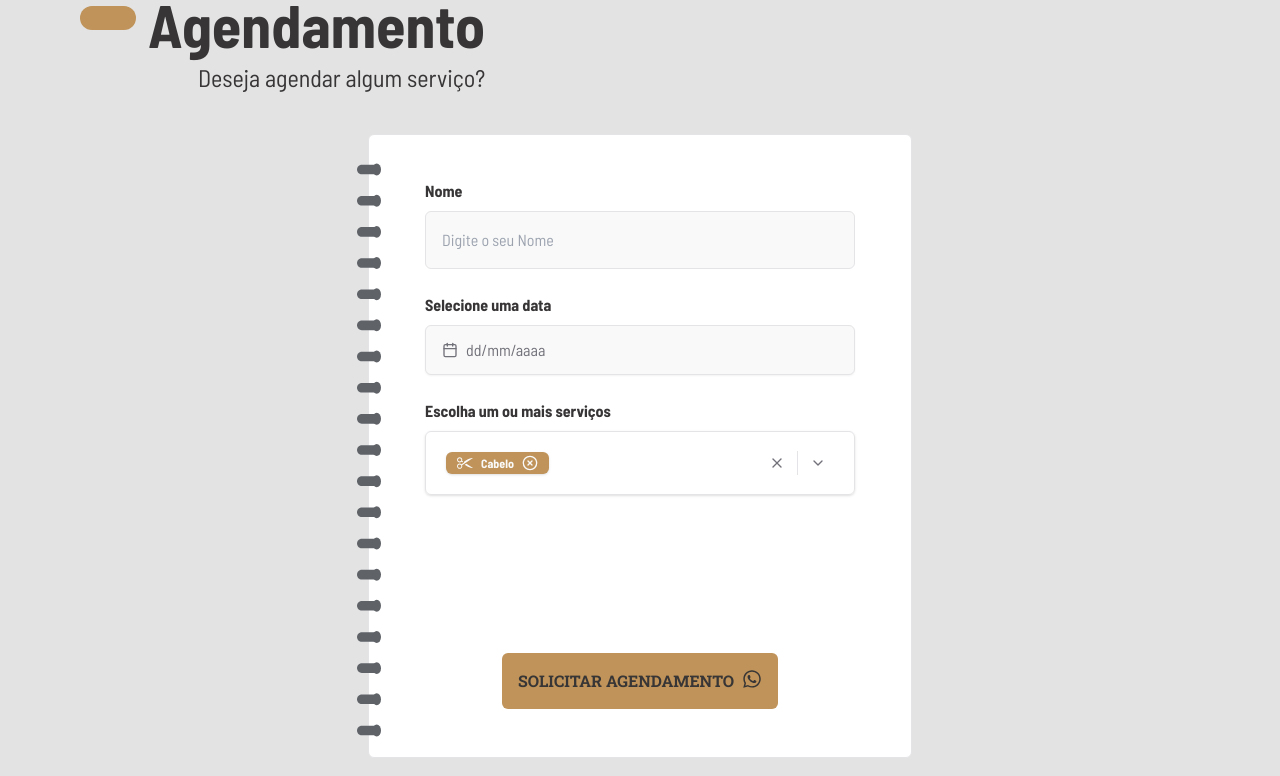
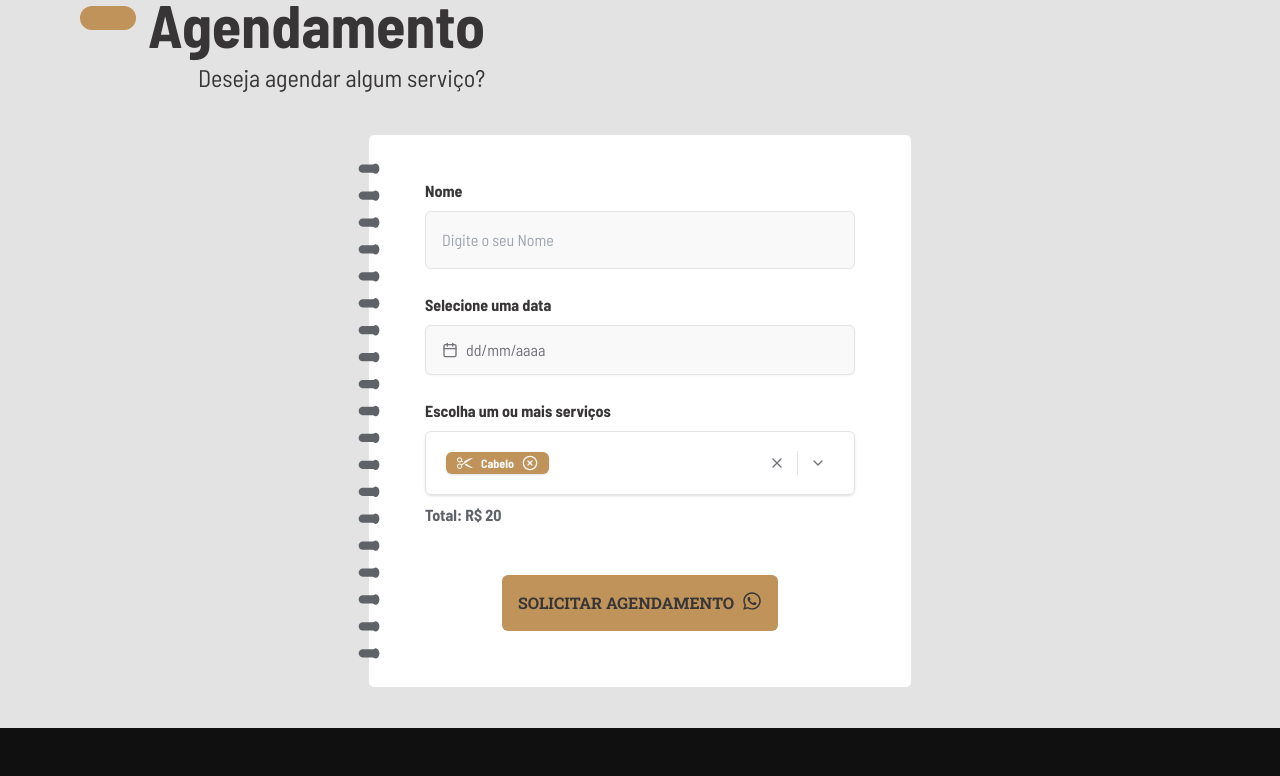
Before and after one commit to andreydantasvf/mikael-barbearia, a Next.js app: page / in a window 1280 px wide. Shown: the part 2080-2856 px from the top of the page. Built offline with nearby package versions, Linux system fonts and the light colour scheme.

Commit message:
feat: add services prices

```diff
--- a/src/components/Scheduling.tsx
+++ b/src/components/Scheduling.tsx
@@ -6,15 +6,23 @@ import { RxScissors } from "react-icons/rx";
 import { GiBeard, GiToothbrush } from "react-icons/gi";
 import { useState } from "react";
 import { FaWhatsapp } from "react-icons/fa";
+import { PiPaintBrushHouseholdFill } from "react-icons/pi";
+import { GiRazor } from "react-icons/gi";
 
 const servicesList = [
-  { value: "cabelo", label: "Cabelo", icon: RxScissors },
-  { value: "barba", label: "Barba", icon: GiBeard },
-  { value: "selagem", label: "Selagem", icon: GiToothbrush },
+  { value: "cabelo", label: "Cabelo", icon: RxScissors, price: 20 },
+  { value: "barba", label: "Barba", icon: GiBeard, price: 10 },
+  { value: "selagem", label: "Selagem", icon: GiToothbrush, price: 60 },
+  { value: "luzes", label: "Luzes", icon: PiPaintBrushHouseholdFill, price: 80 },
+  { value: "sobrancelha", label: "Sobrancelha", icon: GiRazor, price: 5 },
 ];
 
 export function Scheduling() {
   const [selectedServices, setSelectedServices] = useState<string[]>(["cabelo"]);
+
+  const totalValue = servicesList
+    .filter(service => selectedServices.includes(service.value))
+    .reduce((acc, service) => acc + service.price, 0);
 
   return (
     <section id="agendamento" className="bg-background_light flex items-center flex-col justify-center py-10">
@@ -28,12 +36,12 @@ export function Scheduling() {
         </div>
 
         <div className="w-full flex items-center justify-center">
-          <div className="w-72 min-h-96 md:w-[34rem] md:h-[39rem] bg-white border border-[9B9EA3] rounded-md mt-10 relative flex flex-col justify-between">
+          <div className="w-72 md:w-[34rem] pb-5 md:pb-14 bg-white border border-[9B9EA3] rounded-md mt-10 relative flex flex-col">
             <div className="absolute -left-3 top-7">
-              <Image className="h-[21rem] md:h-auto" src="/ideia-caderno.svg" alt="lateral de caderno" width={24} height={572} quality={100} />
+              <Image className="h-[21rem] md:h-[31rem] w-6" src="/ideia-caderno.svg" alt="lateral de caderno"  width='0' height='0' sizes="100vw" quality={100} />
             </div>
 
-            <form action="" className="text-sm md:text-base mx-7 md:mx-14 my-5 md:my-11 font-barlow-semi-condensed flex flex-col items-center gap-3 md:gap-6">
+            <form action="" className="text-sm md:text-base mx-7 md:mx-14 mt-5 md:mt-11 font-barlow-semi-condensed flex flex-col items-center gap-4 md:gap-6">
               <div className="w-full space-y-1 md:space-y-2">
                 <label htmlFor="name" className="text-[5F6368] font-bold">Nome</label>
                 <input className="border border-A19D9D bg-[#F9F9F9] w-full p-2 md:p-4 rounded-md" type="text" name="name" id="name" placeholder="Digite o seu Nome" />
@@ -54,10 +62,12 @@ export function Scheduling() {
                   variant="destructive"
                   maxCount={3}
                 />
+
+                <span className="text-[#5F6368] font-barlow-semi-condensed font-bold text-base inline-block mt-2">Total: R$ {totalValue}</span>
               </div>
             </form>
 
-            <div className="flex justify-center items-center mb-12">
+            <div className="flex justify-center items-center mt-10 md:mt-12">
               <button className="max-h-14 rounded-md font-roboto-slab bg-gold text-[#373535] font-bold p-3 md:p-4 text-xs flex items-center gap-2 md:text-base hover:bg-[#F9B256] transition-all ease-in-out duration-300">SOLICITAR AGENDAMENTO <FaWhatsapp className="mb-1" size={20} /></button>
             </div>
           </div>
--- a/src/components/ui/multi-select.tsx
+++ b/src/components/ui/multi-select.tsx
@@ -244,7 +244,7 @@ export const MultiSelect = React.forwardRef<
                       )}
                       style={{ animationDuration: `${animation}s` }}
                     >
-                      {`+ ${selectedValues.length - maxCount} more`}
+                      {`+ ${selectedValues.length - maxCount} serviços`}
                       <XCircle
                         className="ml-2 h-4 w-4 cursor-pointer"
                         onClick={(event) => {
```
